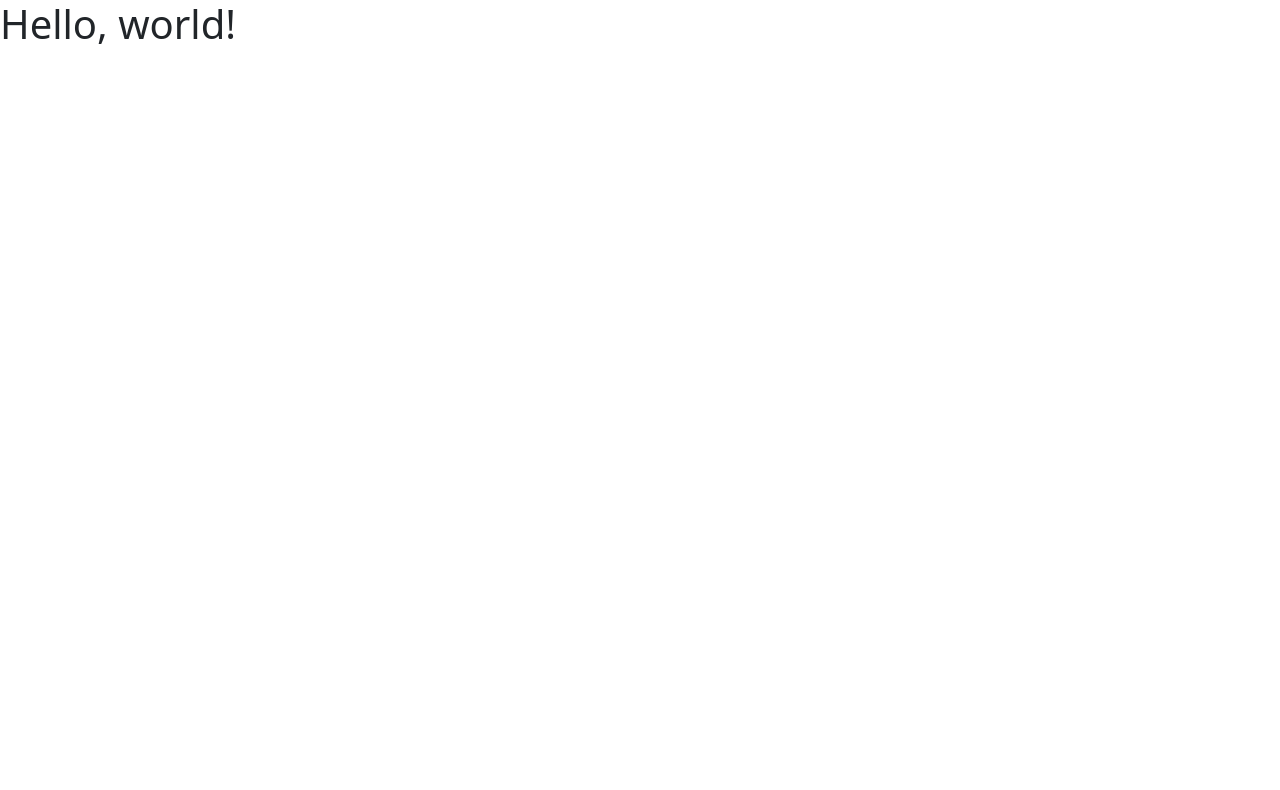
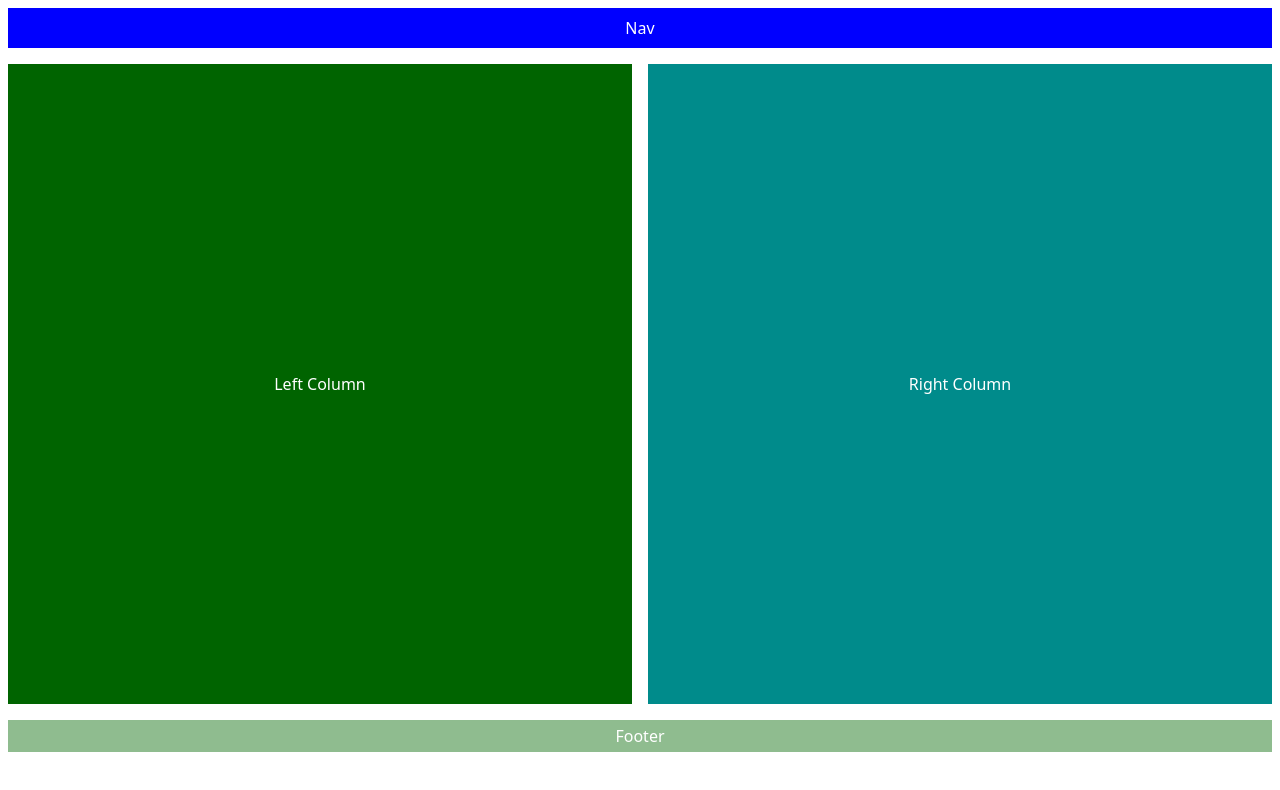
Before and after one commit to jraedaniels2/collab-practice, a plain HTML site: page index.html in a window 1280 px wide. Drawn offline with nearby package versions, Linux system fonts and the light colour scheme.

Commit message:
content complete

```diff
--- a/css/styles.css
+++ b/css/styles.css
@@ -0,0 +1,44 @@
+* {
+    margin: 0;
+    padding: 0;
+}
+
+.navbar {
+    display: flex;
+    justify-content: center;
+    align-items: center;
+    background-color: blue;
+    min-height: 4vh;
+    color: white;
+    margin: 1vh;
+}
+
+.left {
+    display: flex;
+    background-color: darkgreen;
+    margin: 1vh;
+    color: white;
+    justify-content: center;
+    align-items: center;
+    min-height: 80vh;
+}
+
+.right {
+    display: flex;
+    background-color: darkcyan;
+    margin: 1vh;
+    color: white;
+    justify-content: center;
+    align-items: center;
+    min-height: 80vh;
+}
+
+.foot {
+    display: flex;
+    justify-content: center;
+    align-items: center;
+    background-color:darkseagreen;
+    min-height: 4vh;
+    color: white;
+    margin: 1vh;
+}
--- a/index.html
+++ b/index.html
@@ -11,17 +11,26 @@
     <title>Hello, world!</title>
   </head>
   <body>
-    <h1>Hello, world!</h1>
-
-    <!-- Optional JavaScript; choose one of the two! -->
-
-    <!-- Option 1: Bootstrap Bundle with Popper -->
+    <div class="container-fluid">
+      <div class="row">
+        <div class="col navbar">
+            Nav
+        </div>
+      </div>
+      <div class="row">
+        <div class="col left">
+          Left Column
+        </div>
+        <div class="col right">
+          Right Column
+        </div>
+      </div>
+      <div class="row">
+        <div class="col foot">
+          Footer
+        </div>
+      </div>
+    </div>
     <script src="https://cdn.jsdelivr.net/npm/bootstrap@5.1.0/dist/js/bootstrap.bundle.min.js" integrity="sha384-U1DAWAznBHeqEIlVSCgzq+c9gqGAJn5c/t99JyeKa9xxaYpSvHU5awsuZVVFIhvj" crossorigin="anonymous"></script>
-
-    <!-- Option 2: Separate Popper and Bootstrap JS -->
-    <!--
-    <script src="https://cdn.jsdelivr.net/npm/@popperjs/core@2.9.3/dist/umd/popper.min.js" integrity="sha384-eMNCOe7tC1doHpGoWe/6oMVemdAVTMs2xqW4mwXrXsW0L84Iytr2wi5v2QjrP/xp" crossorigin="anonymous"></script>
-    <script src="https://cdn.jsdelivr.net/npm/bootstrap@5.1.0/dist/js/bootstrap.min.js" integrity="sha384-cn7l7gDp0eyniUwwAZgrzD06kc/tftFf19TOAs2zVinnD/C7E91j9yyk5//jjpt/" crossorigin="anonymous"></script>
-    -->
   </body>
 </html>
```
